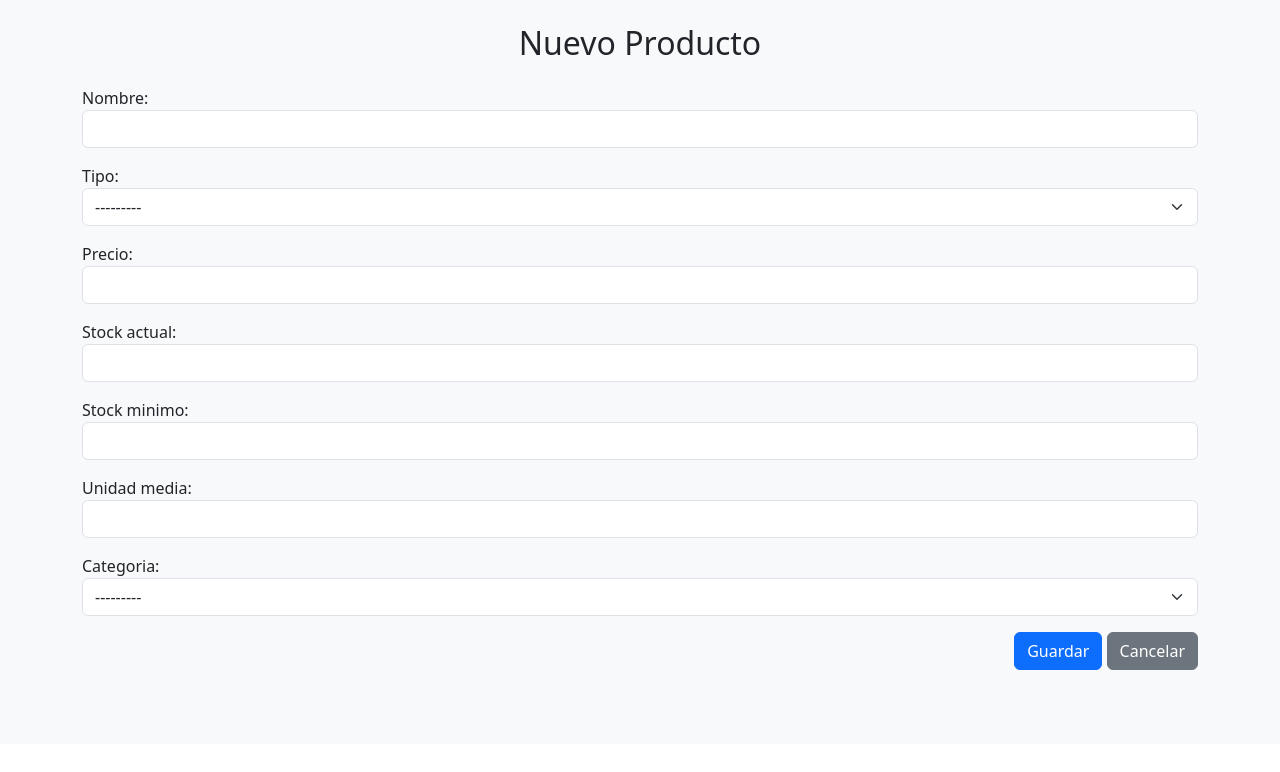
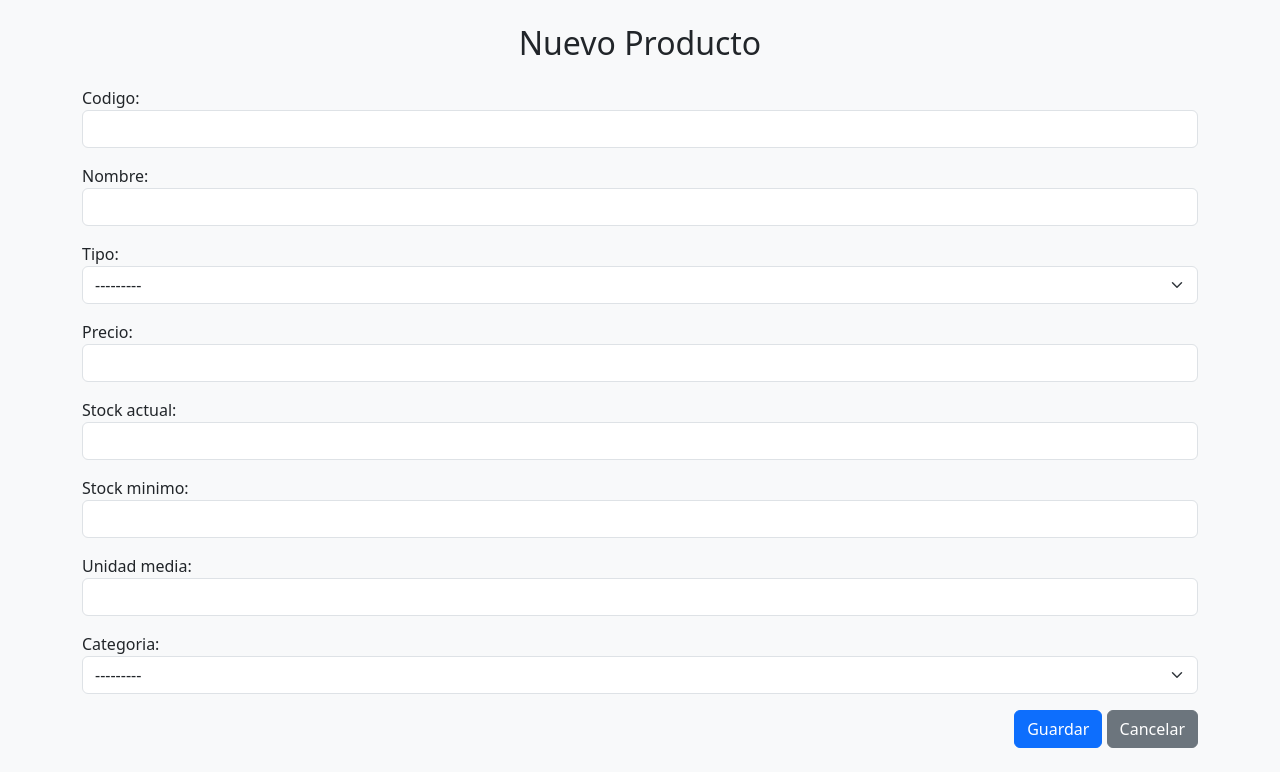
Before and after one commit to svaans/inventario, a Django app: page /productos/nuevo/ in a window 1280 px wide. Shown: the part 56-828 px from the top of the page. Before the commit the page ends 726 px from the top, so only its background shows below. Run offline with Django 5.2, Linux system fonts and the light colour scheme; the visitor is signed in with stand-in values (Sample User, id 1); data that the repository does not hold is empty.

Commit message:
correcion asgi y codigo

```diff
--- a/configuracion/asgi.py
+++ b/configuracion/asgi.py
@@ -11,6 +11,6 @@ import os
 
 from django.core.asgi import get_asgi_application
 
-os.environ.setdefault('DJANGO_SETTINGS_MODULE', 'inventario.settings')
+os.environ.setdefault('DJANGO_SETTINGS_MODULE', 'configuracion.settings')
 
 application = get_asgi_application()
--- a/configuracion/wsgi.py
+++ b/configuracion/wsgi.py
@@ -11,6 +11,6 @@ import os
 
 from django.core.wsgi import get_wsgi_application
 
-os.environ.setdefault('DJANGO_SETTINGS_MODULE', 'inventario.settings')
+os.environ.setdefault('DJANGO_SETTINGS_MODULE', 'configuracion.settings')
 
 application = get_wsgi_application()
--- a/core/forms.py
+++ b/core/forms.py
@@ -6,6 +6,7 @@ class ProductoForm(forms.ModelForm):
         model = Producto
         fields = '__all__'
         widgets = {
+            'codigo': forms.TextInput(attrs={'class': 'form-control'}),
             'nombre': forms.TextInput(attrs={'class': 'form-control'}),
             'tipo': forms.Select(attrs={'class': 'form-select'}),
             'precio': forms.NumberInput(attrs={'class': 'form-control'}),
--- a/core/models.py
+++ b/core/models.py
@@ -17,6 +17,7 @@ class Producto(models.Model):
 
     ]
 
+    codigo = models.CharField(max_length=20, unique=True)
     nombre = models.CharField(max_length=100)
     tipo = models.CharField(max_length=20, choices=TIPO_CHOICES)
     precio = models.DecimalField(max_digits=10, decimal_places=2)
--- a/core/templates/core/cargar_productos.html
+++ b/core/templates/core/cargar_productos.html
@@ -18,6 +18,7 @@
       <table class="table table-bordered table-hover">
         <thead class="table-dark">
           <tr>
+            <th>Código</th>
             <th>Nombre</th>
             <th>Tipo</th>
             <th>Precio</th>
@@ -31,6 +32,7 @@
         <tbody>
           {% for fila in vista_previa %}
           <tr class="{% if fila.estado == 'nuevo' %}table-success{% elif fila.estado == 'duplicado' %}table-warning{% else %}table-danger{% endif %}">
+            <td>{{ fila.codigo }}</td>
             <td>{{ fila.nombre }}</td>
             <td>{{ fila.tipo }}</td>
             <td>{{ fila.precio }}</td>
--- a/core/templates/core/product_list.html
+++ b/core/templates/core/product_list.html
@@ -14,6 +14,7 @@
 <table class="table table-bordered table-hover table-striped">
     <thead class="table-dark">
         <tr>
+            <th>Código</th>
             <th>Nombre</th>
             <th>Tipo</th>
             <th>Precio</th>
@@ -27,6 +28,7 @@
     <tbody>
         {% for producto in productos %}
         <tr class="{% if producto.stock_actual < producto.stock_minimo %}table-danger{% endif %}">
+            <td>{{ producto.codigo }}</td>
             <td>{{ producto.nombre }}</td>
             <td>{{ producto.get_tipo_display }}</td>
             <td>{{ producto.precio }}</td>
@@ -40,7 +42,7 @@
             </td>
         </tr>
         {% empty %}
-        <tr><td colspan="8" class="text-center">No hay productos registrados.</td></tr>
+        <tr><td colspan="9" class="text-center">No hay productos registrados.</td></tr>
         {% endfor %}
     </tbody>
 </table>
--- a/core/views.py
+++ b/core/views.py
@@ -288,6 +288,7 @@ class CargarProductosView(View):
                 try:
                     categoria, _ = Categoria.objects.get_or_create(nombre_categoria=fila['categoria'])
                     Producto.objects.create(
+                        codigo=fila['codigo'],
                         nombre=fila['nombre'],
                         tipo=fila['tipo'],
                         precio=fila['precio'],
@@ -315,13 +316,14 @@ class CargarProductosView(View):
         vista_previa = []
         for i, fila in enumerate(hoja.iter_rows(min_row=2, values_only=True), start=2):
             try:
-                nombre, tipo, precio, stock_actual, stock_minimo, unidad_media, categoria = fila
+                codigo, nombre, tipo, precio, stock_actual, stock_minimo, unidad_media, categoria = fila
                 estado = 'nuevo'
-                if not nombre or not precio:
+                if not codigo or not nombre or not precio:
                     estado = 'invalido'
-                elif Producto.objects.filter(nombre=nombre).exists():
+                elif Producto.objects.filter(codigo=codigo).exists():
                     estado = 'duplicado'
                 vista_previa.append({
+                    'codigo': codigo or '',
                     'nombre': nombre or '',
                     'tipo': tipo or '',
                     'precio': precio or 0,
```
Also changed, not shown: core/migrations/0003_producto_codigo.py (added).
